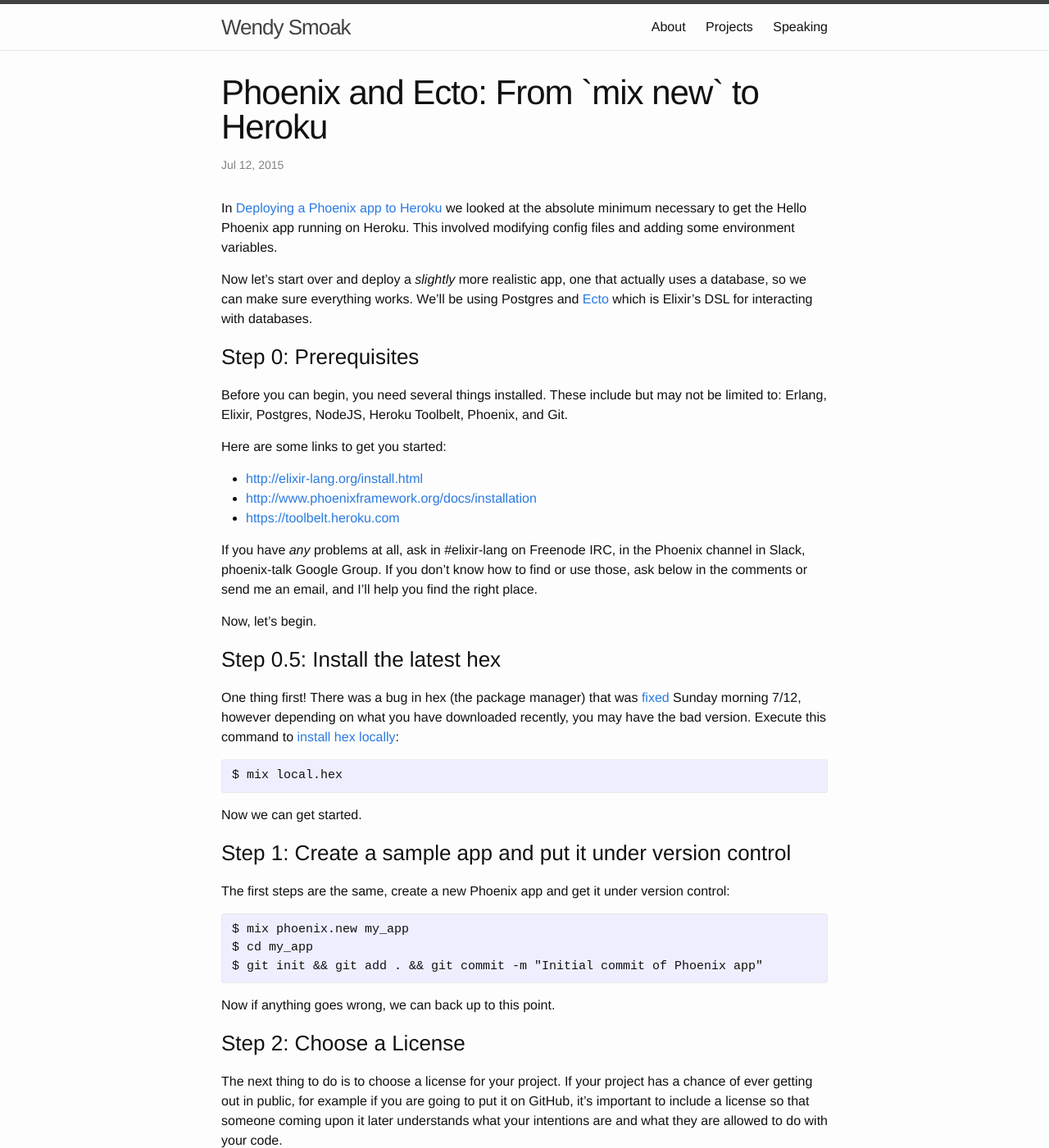
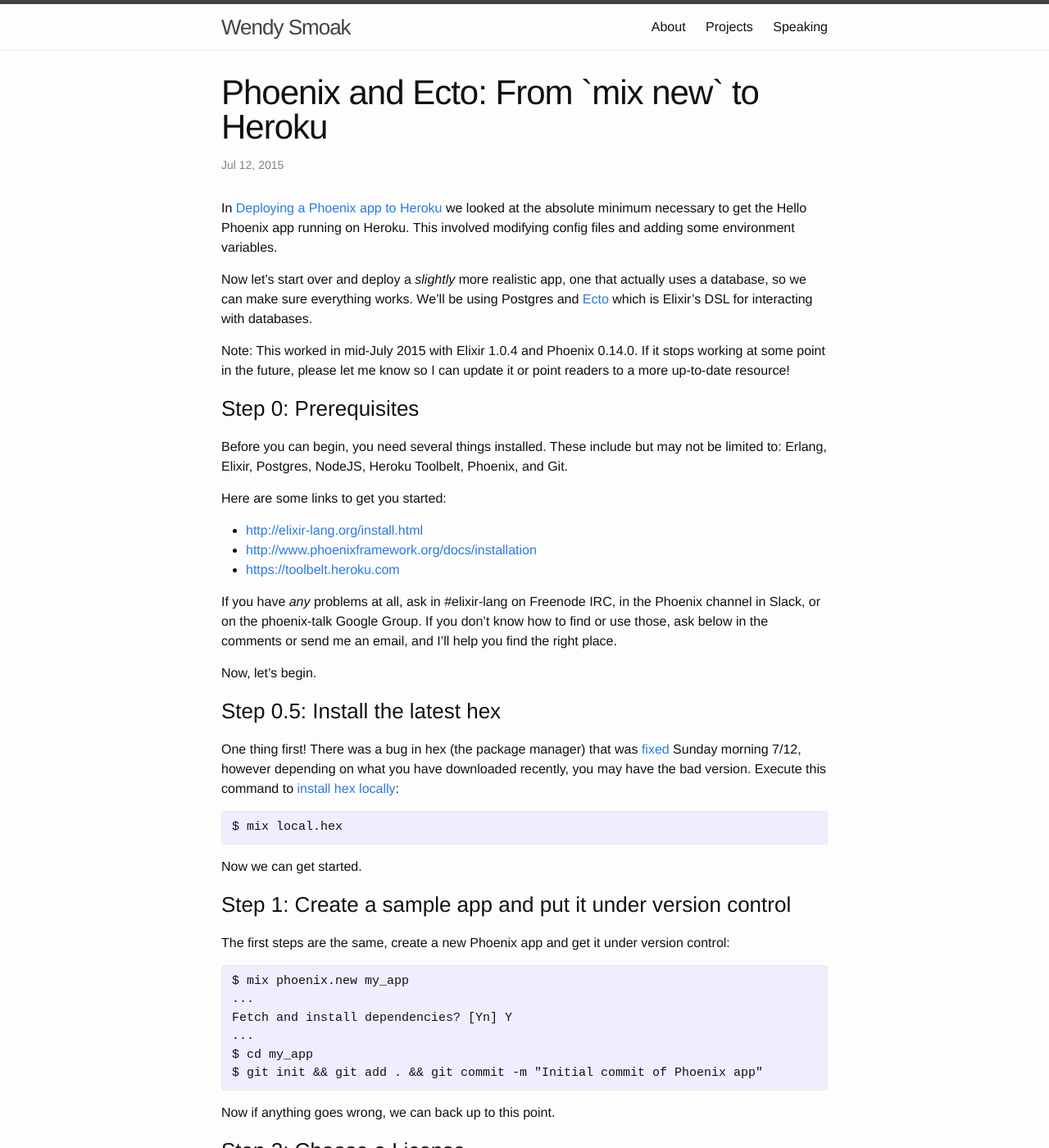
Before and after one commit to wsmoak/wsmoak.github.io, a Jekyll site: the page built from _posts/2015-07-12-phoenix-and-ecto-from-mix-new-to-heroku.md, in a window 1280 px wide and 1400 px high. Shown: the whole window at 82% size. Built offline with Jekyll 4.4.1, drawn with Linux system fonts in a browser that asks for light colours; comment, search, counter and statistics services are not loaded; some of the changed text lies outside the part shown.

Commit message:
Update phoenix and ecto on heroku post.

```diff
--- a/_posts/2015-07-12-phoenix-and-ecto-from-mix-new-to-heroku.md
+++ b/_posts/2015-07-12-phoenix-and-ecto-from-mix-new-to-heroku.md
@@ -9,6 +9,8 @@
 
 Now let's start over and deploy a _slightly_ more realistic app, one that actually uses a database, so we can make sure everything works.  We'll be using Postgres and [Ecto][ecto] which is Elixir's DSL for interacting with databases.
 
+Note: This worked in mid-July 2015 with Elixir 1.0.4 and Phoenix 0.14.0. If it stops working at some point in the future, please let me know so I can update it or point readers to a more up-to-date resource!
+
 ### Step 0: Prerequisites
 
 Before you can begin, you need several things installed.  These include but may not be limited to: Erlang, Elixir, Postgres, NodeJS, Heroku Toolbelt, Phoenix, and Git.
@@ -19,7 +21,7 @@
 * <http://www.phoenixframework.org/docs/installation>
 * <https://toolbelt.heroku.com>
 
-If you have *any* problems at all, ask in #elixir-lang on Freenode IRC, in the Phoenix channel in Slack, phoenix-talk Google Group. If you don't know how to find or use those, ask below in the comments or send me an email, and I'll help you find the right place.
+If you have *any* problems at all, ask in #elixir-lang on Freenode IRC, in the Phoenix channel in Slack, or on the phoenix-talk Google Group. If you don't know how to find or use those, ask below in the comments or send me an email, and I'll help you find the right place.
 
 Now, let's begin.
 
@@ -39,6 +41,9 @@
 
 <pre>
 $ mix phoenix.new my_app
+...
+Fetch and install dependencies? [Yn] Y
+...
 $ cd my_app
 $ git init && git add . && git commit -m "Initial commit of Phoenix app"
 </pre>
@@ -87,20 +92,21 @@
   end
 </pre>
 
-(Remember to `git commit` your changes.)
+Remember to `git commit` your changes:
+<pre>
+$ git add . && git commit -m "Add Users resource to browser scope"
+</pre>
 
 NOTE:  If you run into an `Unchecked dependencies` error at this point, see the [Troubleshooting](#troubleshooting) section below.
 
 ### Step 4: Test locally
 
-Now create the development database and run the migration.  (The [Ecto Models][ecto-models] guide has all the details on this.)
+Provided you have Postgres installed and running locally, you can create the development database and run the migration.  (The [Ecto Models][ecto-models] guide has all the details on this.)
 
 <pre>
 $ mix ecto.create
 $ mix ecto.migrate
 </pre>
-
-If you received errors here, check that Postgres is running locally.
 
 At this point you can start the app with `mix phoenix.server`, visit the <http://localhost:4000/users> page, and check that adding, editing and deleting users works in the development environment.
 
@@ -131,7 +137,12 @@
 
 This tells Phoenix to get the DATABASE_URL and SECRET_KEY_BASE values from the environment, so that we don't have to include passwords and keys in plain text in our source code.  We'll set those values a bit later.
 
-(Remember to `git commit` your changes.)
+Note:  If your app is not named _exactly_ `my_app` then you will need to modify the `config` lines above to match.
+
+Remember to `git commit` your changes:
+<pre>
+$ git add . && git commit -m "Update production configuration"
+</pre>
 
 ### Step 6: Create the Heroku application
 
@@ -139,7 +150,17 @@
 $ heroku create
 </pre>
 
-Self explanatory. :)  If this does not work, check that you have the Heroku Toolbelt installed.
+You should see something like this:
+
+<pre>
+Creating powerful-depths-1590... done, stack is cedar-14
+https://powerful-depths-1590.herokuapp.com/ | https://git.heroku.com/powerful-depths-1590.git
+Git remote heroku added
+</pre>
+
+If this does not work, check that you have the Heroku Toolbelt installed.
+
+(If you're curious about what just happened, execute `git remote -v` to see the 'remotes' that were added to your local git repo.)
 
 ### Step 7: Add Heroku buildpacks
 
@@ -186,18 +207,26 @@
 Now that Elixir is installed, you have access to the `mix` command which is needed to run the following commands to create and migrate the database.
 
 <pre>
-$ heroku run mix ecto.create # ignore error, see below
-$ heroku run mix ecto.migrate
+$ heroku run mix ecto.create
+Running `mix ecto.create` attached to terminal... up, run.4208
+** (Mix) The database for MyApp.Repo couldn't be created, reason given: Error: You must install at least one postgresql-client-[version] package.
+.
 </pre>
 
-When running `heroku run mix ecto.create` I received this error:
+Oops! This command results in an angry red error message.  Fear not. According to <http://stackoverflow.com/questions/17300341/migrate-not-working-on-heroku> and in my experience, this can safely be ignored.
+
 <pre>
-Running `mix ecto.create` attached to terminal... up, run.4650
-** (Mix) The database for MyApp.Repo couldn't be created,
-reason given: Error: You must install at least one postgresql-client-[version] package.
+$ heroku run mix ecto.migrate
+Running `mix ecto.migrate` attached to terminal... up, run.5618
+
+15:51:38.879 [info]  == Running MyApp.Repo.Migrations.CreateUser.change/0 forward
+
+15:51:38.879 [info]  create table users
+
+15:51:38.932 [info]  == Migrated in 0.4s
 </pre>
 
-According to <http://stackoverflow.com/questions/17300341/migrate-not-working-on-heroku> and in my experience, this can safely be ignored.
+Now the 'users' database table has been created.
 
 # Step 12: Success!
 
```
